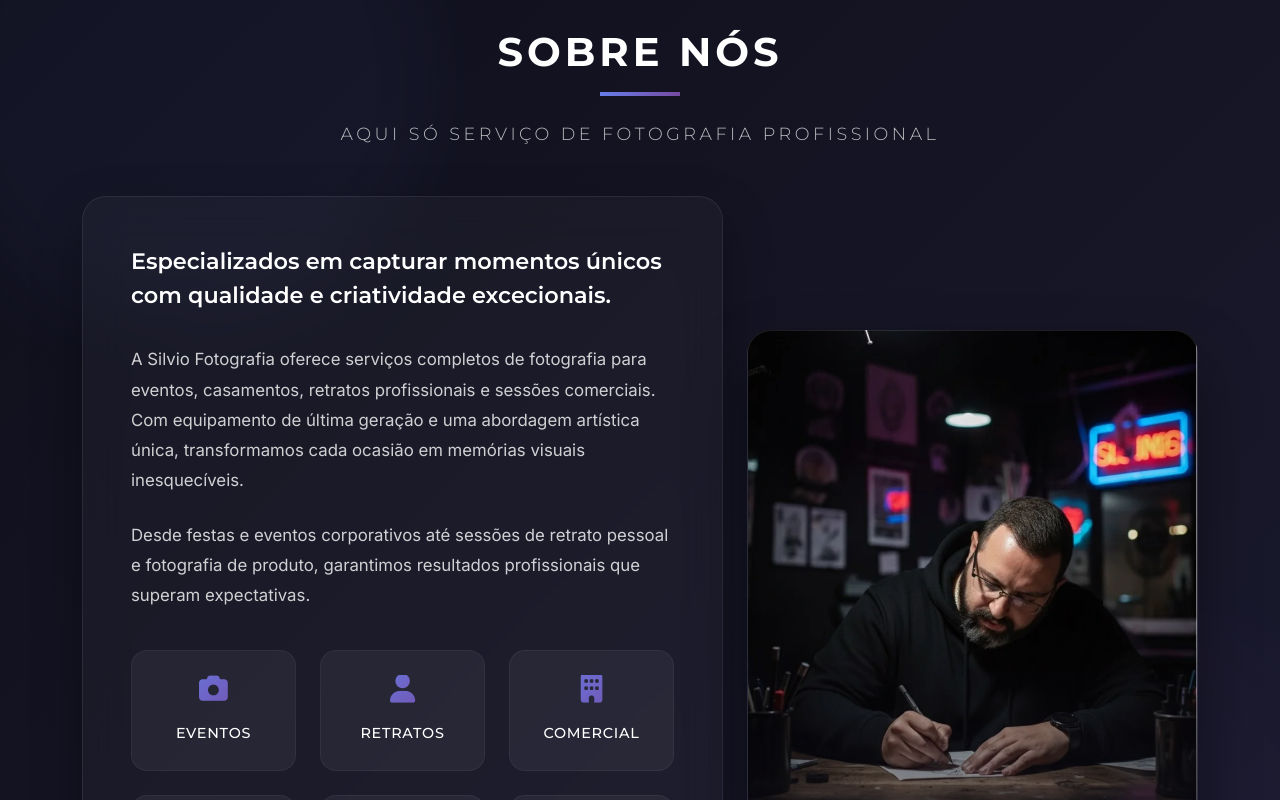
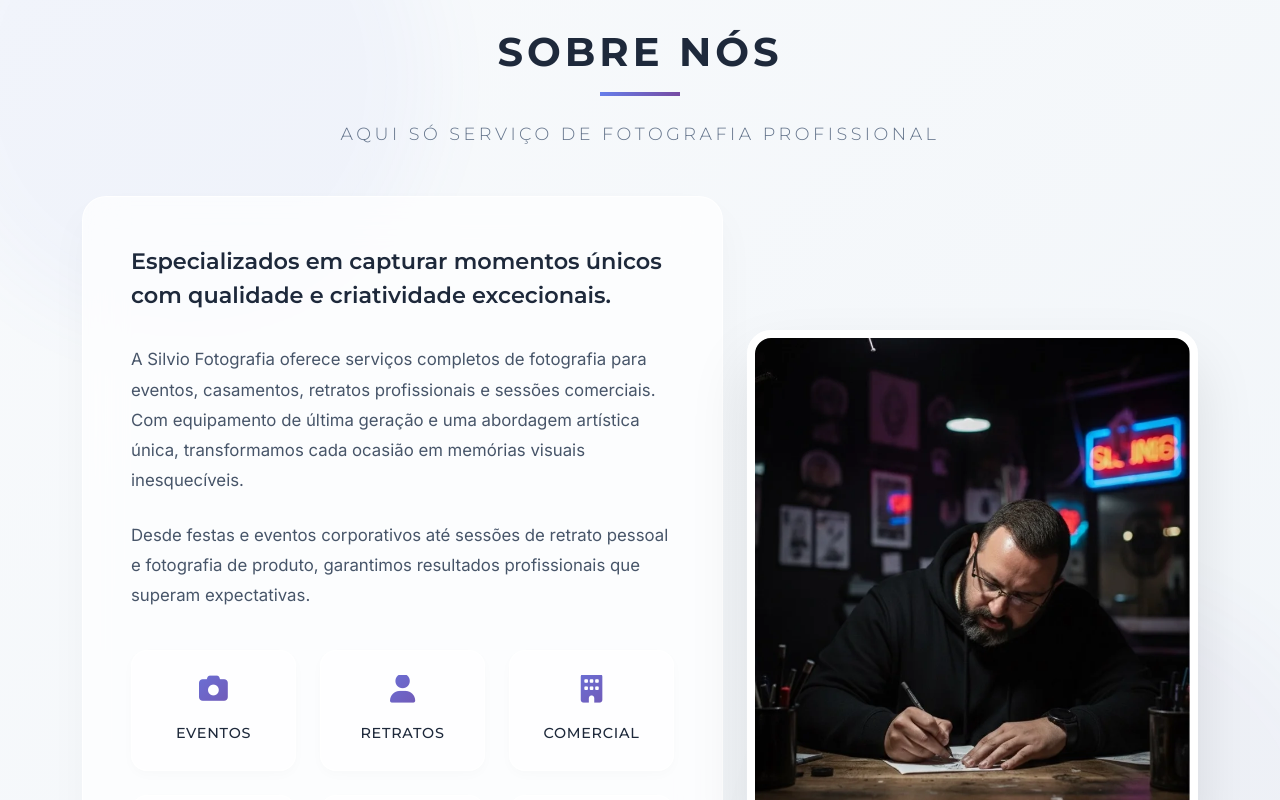
Before and after one commit to lordrichard6/silvio_photo, an Angular app: page / in a window 1280 px wide. Shown: the part 820-1620 px from the top of the page. Built offline with nearby package versions, Linux system fonts and the light colour scheme; a web font is replaced by a local one.

Commit message:
style: implement Light Premium theme for About section for better contrast

```diff
--- a/src/app/components/about/about.scss
+++ b/src/app/components/about/about.scss
@@ -1,9 +1,9 @@
 .about-section {
-  background: linear-gradient(135deg, #0f0f1b 0%, #1a1a2e 100%);
+  background: linear-gradient(135deg, #f8fafc 0%, #f1f5f9 100%);
   min-height: 70vh;
   display: flex;
   align-items: center;
-  color: #fff;
+  color: #1e293b;
   position: relative;
   overflow: hidden;
 
@@ -24,14 +24,14 @@
       position: absolute;
       border-radius: 50%;
       filter: blur(40px);
-      opacity: 0.3;
+      opacity: 0.15;
       animation: float 20s infinite ease-in-out;
     }
 
     .shape-1 {
       width: 500px;
       height: 500px;
-      background: rgba(102, 126, 234, 0.15);
+      background: rgba(102, 126, 234, 0.3);
       top: -100px;
       left: -100px;
       animation-delay: 0s;
@@ -40,7 +40,7 @@
     .shape-2 {
       width: 600px;
       height: 600px;
-      background: rgba(118, 75, 162, 0.1);
+      background: rgba(118, 75, 162, 0.2);
       bottom: -150px;
       right: -100px;
       animation-delay: -5s;
@@ -49,7 +49,7 @@
     .shape-3 {
       width: 300px;
       height: 300px;
-      background: rgba(102, 126, 234, 0.1);
+      background: rgba(102, 126, 234, 0.2);
       top: 40%;
       right: 10%;
       animation-delay: -10s;
@@ -78,7 +78,7 @@
     font-family: 'Montserrat', sans-serif;
     font-size: 2.5rem;
     font-weight: 700;
-    color: #fff;
+    color: #1e293b;
     margin-bottom: 1rem;
     position: relative;
     z-index: 2;
@@ -98,7 +98,7 @@
   .section-subtitle {
     font-family: 'Montserrat', sans-serif;
     font-size: 1.1rem;
-    color: rgba(255, 255, 255, 0.7);
+    color: #64748b;
     max-width: 600px;
     margin: 0 auto;
     position: relative;
@@ -109,12 +109,12 @@
   }
 
   .about-card {
-    background: rgba(255, 255, 255, 0.03);
+    background: rgba(255, 255, 255, 0.7);
     backdrop-filter: blur(20px);
     border-radius: 24px;
     padding: 3rem;
-    border: 1px solid rgba(255, 255, 255, 0.08);
-    box-shadow: 0 20px 50px rgba(0, 0, 0, 0.3);
+    border: 1px solid rgba(255, 255, 255, 0.8);
+    box-shadow: 0 20px 40px rgba(0, 0, 0, 0.03);
     position: relative;
     z-index: 2;
 
@@ -122,13 +122,13 @@
       font-family: 'Montserrat', sans-serif;
       font-size: 1.4rem;
       font-weight: 600;
-      color: #fff;
+      color: #1e293b;
       margin-bottom: 2rem;
       line-height: 1.5;
     }
 
     p {
-      color: rgba(255, 255, 255, 0.8);
+      color: #475569;
       line-height: 1.8;
       margin-bottom: 1.5rem;
       font-size: 1.05rem;
@@ -142,12 +142,13 @@
     margin-top: 2.5rem;
 
     .service-item {
-      background: rgba(255, 255, 255, 0.05);
+      background: rgba(255, 255, 255, 0.5);
       border-radius: 16px;
       padding: 1.5rem;
       text-align: center;
       transition: all 0.4s cubic-bezier(0.175, 0.885, 0.32, 1.275);
-      border: 1px solid rgba(255, 255, 255, 0.05);
+      border: 1px solid rgba(255, 255, 255, 0.8);
+      box-shadow: 0 4px 12px rgba(0, 0, 0, 0.02);
 
       i {
         font-size: 1.8rem;
@@ -162,17 +163,17 @@
       span {
         font-family: 'Montserrat', sans-serif;
         font-size: 0.9rem;
-        color: #fff;
+        color: #1e293b;
         font-weight: 500;
         text-transform: uppercase;
         letter-spacing: 0.05em;
       }
 
       &:hover {
-        background: rgba(255, 255, 255, 0.1);
+        background: #fff;
         transform: translateY(-8px);
-        border-color: rgba(102, 126, 234, 0.4);
-        box-shadow: 0 10px 30px rgba(102, 126, 234, 0.15);
+        border-color: rgba(102, 126, 234, 0.2);
+        box-shadow: 0 10px 30px rgba(102, 126, 234, 0.1);
       }
     }
   }
@@ -182,24 +183,14 @@
     min-height: 500px;
     border-radius: 24px;
     overflow: hidden;
-    box-shadow: 0 30px 60px rgba(0, 0, 0, 0.4);
+    box-shadow: 0 30px 60px rgba(0, 0, 0, 0.1);
     background-image: url('/about_sv.webp');
     background-size: cover;
     background-position: center;
     background-repeat: no-repeat;
-    border: 1px solid rgba(255, 255, 255, 0.1);
+    border: 8px solid #fff;
     position: relative;
     z-index: 2;
-
-    &::after {
-      content: '';
-      position: absolute;
-      top: 0;
-      left: 0;
-      width: 100%;
-      height: 100%;
-      background: linear-gradient(to bottom, transparent 60%, rgba(15, 15, 27, 0.6));
-    }
   }
 }
 
```
